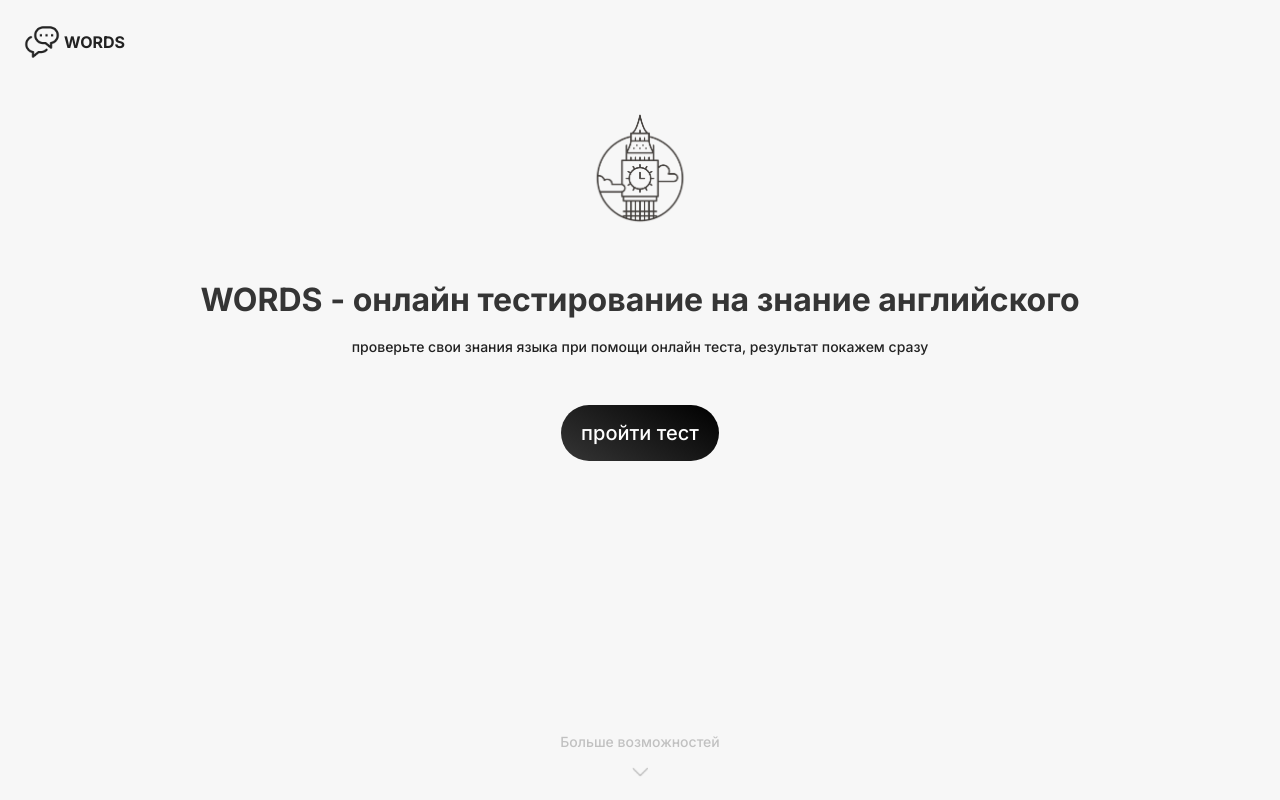
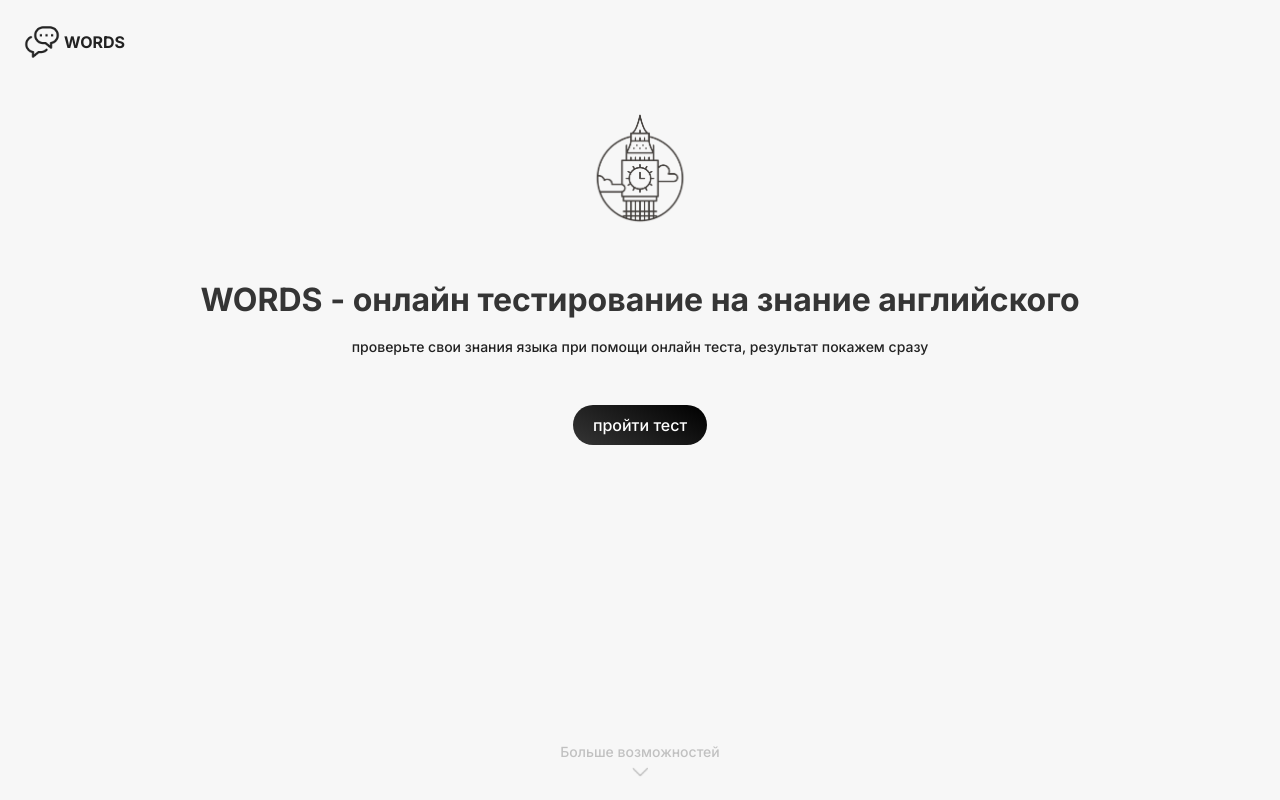
Before and after one commit to lletov/words, a React (Vite) app: page /#/ in a window 1280 px wide. Shown: the top 800 px of the page. Built offline with nearby package versions, Linux system fonts and the light colour scheme; the HTML template or start-up script is replaced by a standard one.

Commit message:
style: style btns

```diff
--- a/src/index.css
+++ b/src/index.css
@@ -181,7 +181,7 @@ h5 {
   display: flex;
   flex-direction: column;
   align-items: center;
-  gap: 12px;
+  gap: 2px;
   /* width: 100%; */
   transform: translate(-50%, 0%);
   animation: more-animate 4s infinite ease-in-out 4s;
@@ -223,13 +223,13 @@ h5 {
 }
 
 .btn-m {
-  height: 56px;
+  height: 40px;
   /* width: 100%; */
   padding: 0px 20px;
   border: solid 1px var(--accent-color);
   border-radius: 30px;
   color: var(--accent-color);
-  font-size: 20px;
+  font-size: 16px;
   font-weight: 500;
   background-color: transparent;
 }
@@ -249,6 +249,8 @@ h5 {
   color: var(--black);
   border: none;
   width: 100%;
+  height: 56px;
+  font-size: 20px;
 }
 
 .btn-s {
```
